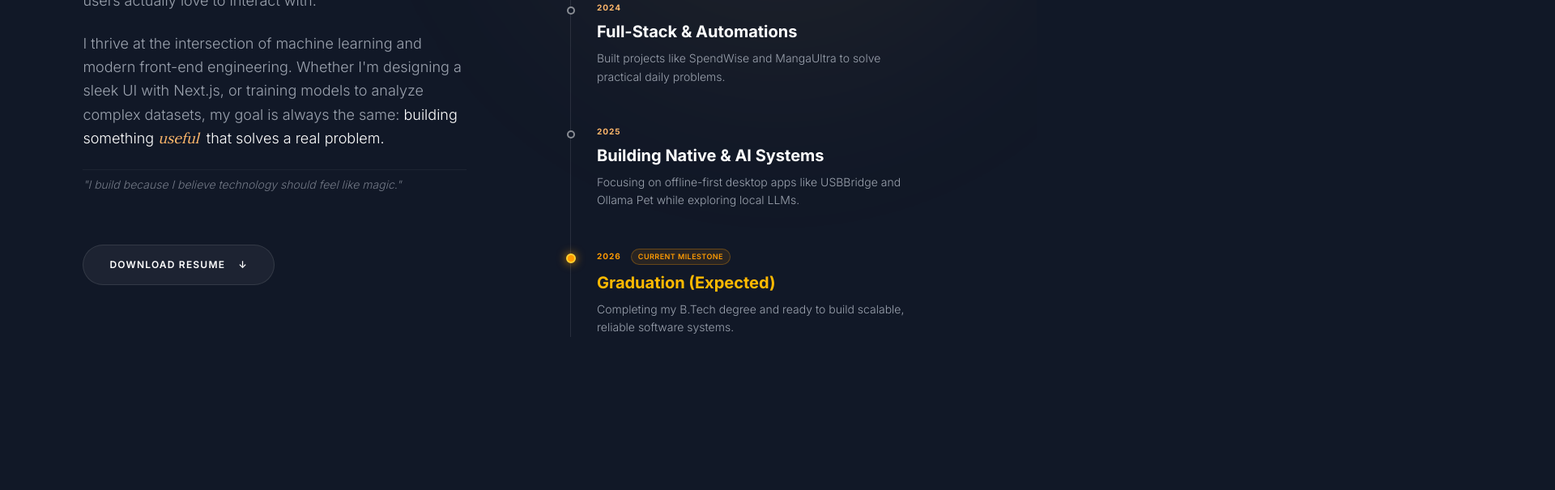
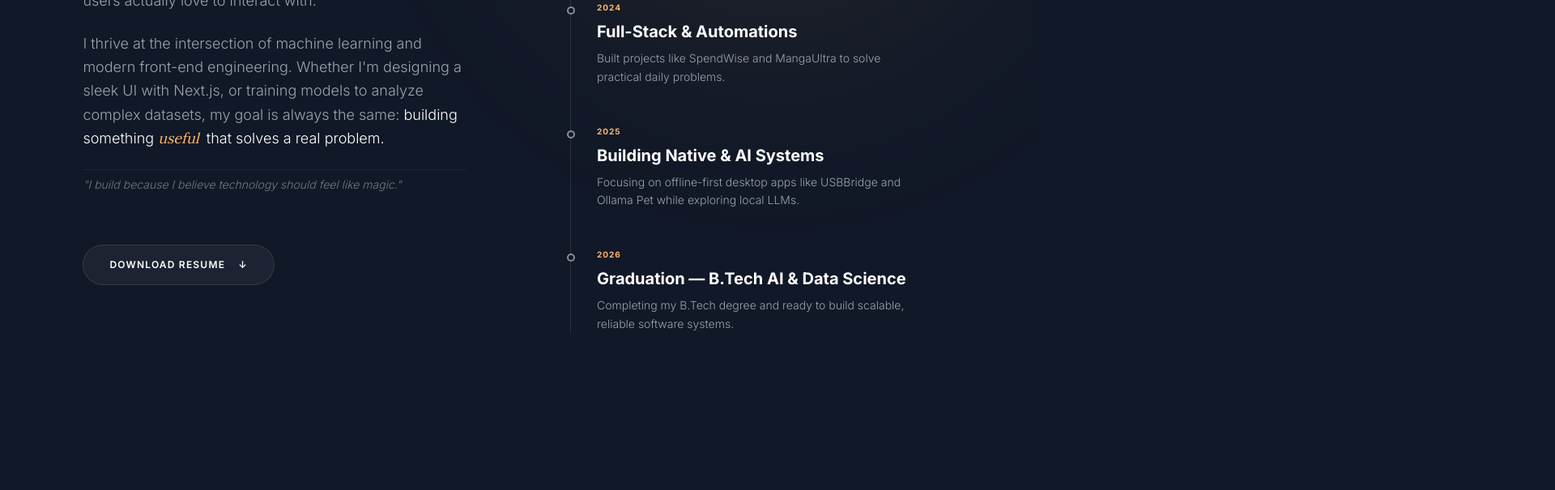
Before and after one commit to Prathap2349/Portfolio, a Next.js app: page / in a window 1280 px wide. Shown: the part 1342-1947 px from the top of the page at 81% size, 1920 px wide, since content can reach past the window. Built offline with nearby package versions, Linux system fonts and the light colour scheme; no server answers.

Commit message:
fix(portfolio): resolve scroll skipping, eliminate hash redirect jumps, and refine timeline

```diff
--- a/src/animations/ScrollProvider.tsx
+++ b/src/animations/ScrollProvider.tsx
@@ -31,7 +31,7 @@ export default function ScrollProvider({ children }: { children: React.ReactNode
       autoRaf: false, // We will manually handle raf via GSAP ticker
       smoothWheel: true,
       wheelMultiplier: 1.0,
-      touchMultiplier: 1.5,
+      touchMultiplier: 1.0,
     });
 
     lenis.on('scroll', ScrollTrigger.update);
--- a/src/components/About.tsx
+++ b/src/components/About.tsx
@@ -156,32 +156,14 @@ export default function About() {
               <div ref={timelineLineRef} className="absolute top-0 left-[-1px] w-[2px] h-full bg-gradient-to-b from-amber-500 via-[#FFB86B] to-transparent origin-top" />
 
               <div className="space-y-12">
-                {profile.timeline.map((item, i) => {
-                  const isCurrentMilestone = item.year === "2026" || i === profile.timeline.length - 1;
-                  return (
-                    <div key={i} className="timeline-item relative group">
-                      <div
-                        className={`absolute top-1.5 rounded-full transition-all duration-300 ${
-                          isCurrentMilestone
-                            ? "-left-[38px] w-3 h-3 bg-amber-500 border-2 border-amber-300 shadow-[0_0_12px_rgba(245,158,11,0.8)]"
-                            : "-left-[37px] w-2.5 h-2.5 bg-background border-2 border-white/50 group-hover:border-[#FFB86B] group-hover:scale-125"
-                        }`}
-                      />
-                      <div className="flex items-center gap-3 mb-2">
-                        <span className={`text-[10px] font-bold tracking-widest uppercase ${isCurrentMilestone ? "text-amber-500" : "text-[#FFB86B]"}`}>
-                          {item.year}
-                        </span>
-                        {isCurrentMilestone && (
-                          <span className="text-[9px] px-2 py-0.5 rounded-full bg-amber-500/10 border border-amber-500/30 text-amber-500 font-semibold tracking-wider uppercase">
-                            CURRENT MILESTONE
-                          </span>
-                        )}
-                      </div>
-                      <div className={`text-xl font-bold mb-2 ${isCurrentMilestone ? "text-amber-400" : "text-white"}`}>{item.title}</div>
-                      <div className="text-sm text-secondary-text font-light leading-relaxed max-w-sm">{item.description}</div>
-                    </div>
-                  );
-                })}
+                {profile.timeline.map((item, i) => (
+                  <div key={i} className="timeline-item relative group">
+                    <div className="absolute -left-[37px] top-1.5 w-2.5 h-2.5 rounded-full bg-background border-2 border-white/50 group-hover:border-amber-500 group-hover:scale-125 transition-all duration-300" />
+                    <div className="text-[10px] font-bold text-[#FFB86B] tracking-widest mb-2 uppercase">{item.year}</div>
+                    <div className="text-xl font-bold text-white mb-2">{item.title}</div>
+                    <div className="text-sm text-secondary-text font-light leading-relaxed max-w-sm">{item.description}</div>
+                  </div>
+                ))}
               </div>
             </div>
           </div>
--- a/src/components/Navigation.tsx
+++ b/src/components/Navigation.tsx
@@ -55,25 +55,23 @@ export default function Navigation() {
         if (el) {
           const st = ScrollTrigger.create({
             trigger: el,
-            start: "top 50%",
-            end: "bottom 50%",
-            onToggle: (self) => {
-              if (self.isActive && !isClickScrolling.current) {
-                if (id !== currentSectionRef.current) {
-                  setActiveSection(id);
-                  if (id === "hero") {
-                    window.history.replaceState(null, "", window.location.pathname);
-                  } else {
-                    window.history.replaceState(null, "", `#${id}`);
-                  }
-                }
+            start: "top 55%",
+            end: "bottom 45%",
+            onEnter: () => {
+              if (!isClickScrolling.current) {
+                setActiveSection(id);
+              }
+            },
+            onEnterBack: () => {
+              if (!isClickScrolling.current) {
+                setActiveSection(id);
               }
             },
           });
           createdTriggers.push(st);
         }
       });
-    }, 50);
+    }, 100);
 
     return () => {
       clearTimeout(timer);
@@ -97,12 +95,6 @@ export default function Navigation() {
     isClickScrolling.current = true;
     setActiveSection(id);
 
-    if (id === "hero") {
-      window.history.pushState(null, '', window.location.pathname);
-    } else {
-      window.history.pushState(null, '', `#${id}`);
-    }
-
     // Scroll using centralized utility with offset for header
     scrollToSection(`#${id}`, -20, () => {
       isClickScrolling.current = false;
@@ -110,7 +102,7 @@ export default function Navigation() {
 
     setTimeout(() => {
       isClickScrolling.current = false;
-    }, 1200);
+    }, 1400);
   };
 
   useEffect(() => {
--- a/src/components/projects/ProjectJourney.tsx
+++ b/src/components/projects/ProjectJourney.tsx
@@ -64,18 +64,13 @@ export default function ProjectJourney({ projects }: { projects: JourneyProject[
   useEffect(() => {
     gsap.registerPlugin(ScrollTrigger);
 
-    const prefersReducedMotion = window.matchMedia("(prefers-reduced-motion: reduce)").matches;
-    const isMobile = window.innerWidth < 1024;
+    const mm = gsap.matchMedia();
 
-    if (prefersReducedMotion || isMobile) {
-      // For mobile snap carousel, we don't need GSAP scroll pinning
-      return;
-    }
+    // Desktop: Pinned horizontal scroll journey with 1:1 scrub synchronization
+    mm.add("(min-width: 1024px) and (prefers-reduced-motion: no-preference)", () => {
+      const sections = gsap.utils.toArray<HTMLElement>(".journey-panel");
+      if (sections.length === 0 || !trackRef.current || !containerRef.current) return;
 
-    const sections = gsap.utils.toArray<HTMLElement>(".journey-panel");
-    if (sections.length === 0) return;
-
-    const ctx = gsap.context(() => {
       const getScrollAmount = () => {
         if (!trackRef.current) return 0;
         const trackWidth = trackRef.current.scrollWidth;
@@ -87,9 +82,10 @@ export default function ProjectJourney({ projects }: { projects: JourneyProject[
         scrollTrigger: {
           trigger: containerRef.current,
           pin: true,
-          scrub: 1,
+          scrub: true, // Direct 1:1 synchronization with Lenis smooth scroll
+          refreshPriority: 1, // Pin calculated first so downstream sections measure correctly
           end: () => `+=${trackRef.current ? trackRef.current.scrollWidth - window.innerWidth : 0}`,
-          invalidateOnRefresh: true, // Fix for layout shifts
+          invalidateOnRefresh: true,
           anticipatePin: 1,
           onUpdate: (self) => {
             // Update counter and progress bar based on horizontal progress
@@ -109,16 +105,12 @@ export default function ProjectJourney({ projects }: { projects: JourneyProject[
         }
       });
 
-      // Hold at start
-      tl.to({}, { duration: 0.05 });
       // Slide all sections
       tl.to(trackRef.current, {
         x: getScrollAmount,
         ease: "none",
         duration: 1
       });
-      // Hold at end
-      tl.to({}, { duration: 0.05 });
 
       // Parallax and clip-path reveal using containerAnimation
       sections.forEach((section, index) => {
@@ -141,17 +133,16 @@ export default function ProjectJourney({ projects }: { projects: JourneyProject[
                   containerAnimation: tl,
                   start: "left 90%",
                   end: "left 40%",
-                  scrub: 1,
+                  scrub: true,
                 }
               }
             );
           }
         }
       });
+    });
 
-    }, containerRef);
-
-    return () => ctx.revert();
+    return () => mm.revert();
   }, [projects]);
 
   const totalStr = projects.length.toString().padStart(2, '0');
--- a/src/data/profile.ts
+++ b/src/data/profile.ts
@@ -15,7 +15,7 @@ export const profile = {
     { year: "2023", title: "Exploring Machine Learning", description: "Dived deeper into Python, data engineering, and machine learning models." },
     { year: "2024", title: "Full-Stack & Automations", description: "Built projects like SpendWise and MangaUltra to solve practical daily problems." },
     { year: "2025", title: "Building Native & AI Systems", description: "Focusing on offline-first desktop apps like USBBridge and Ollama Pet while exploring local LLMs." },
-    { year: "2026", title: "Graduation (Expected)", description: "Completing my B.Tech degree and ready to build scalable, reliable software systems." }
+    { year: "2026", title: "Graduation — B.Tech AI & Data Science", description: "Completing my B.Tech degree and ready to build scalable, reliable software systems." }
   ],
   github: {
     primary: {
```
